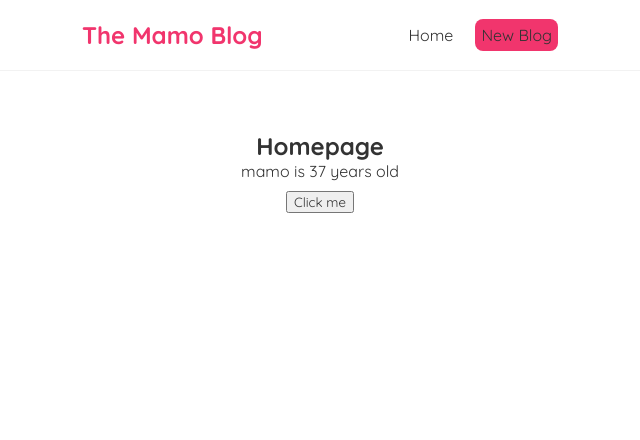
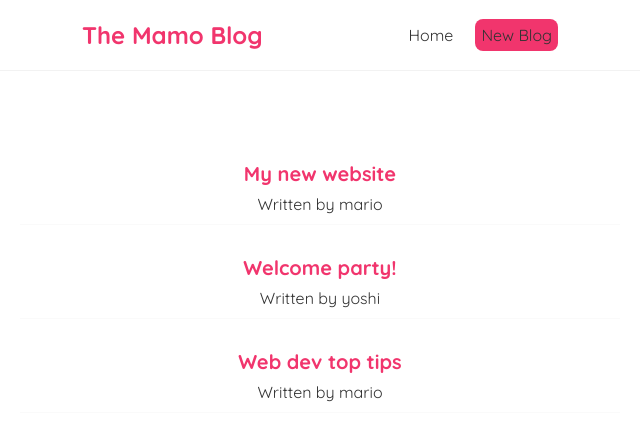
Before and after one commit to Yosef-Ali/react-hooks-routers, a React (Create React App) app: page / in a window 1280 px wide. Shown: the top 440 px of the page, without its empty margins (320-960 px from the left). Built offline with nearby package versions, Linux system fonts and the light colour scheme.

Commit message:
inital state and useState

```diff
--- a/src/Home.jsx
+++ b/src/Home.jsx
@@ -1,21 +1,25 @@
 import { useState } from "react";
 
 const Home = () => {
-  const [name, setName] = useState("mamo");
-  const [age, setAge] = useState(37);
-
-  const handleClick = (e) => {
-    setName("Lili");
-    setAge(30);
-  };
+  const [blogs, setBlogs] = useState([
+    { title: "My new website", body: "lorem ipsum...", author: "mario", id: 1 },
+    { title: "Welcome party!", body: "lorem ipsum...", author: "yoshi", id: 2 },
+    {
+      title: "Web dev top tips",
+      body: "lorem ipsum...",
+      author: "mario",
+      id: 3,
+    },
+  ]);
 
   return (
     <div className="home">
-      <h2>Homepage</h2>
-      <p>
-        {name} is {age} years old
-      </p>
-      <button onClick={handleClick}>Click me</button>
+      {blogs.map((blog) => (
+        <div className="blog-preview" key={blog.id}>
+          <h2>{blog.title}</h2>
+          <p>Written by {blog.author}</p>
+        </div>
+      ))}
     </div>
   );
 };
--- a/src/index.css
+++ b/src/index.css
@@ -43,3 +43,19 @@
 .content button {
   margin-top: 10px;
 }
+
+/* blog previews / list */
+.blog-preview {
+  padding: 10px 16px;
+  margin: 20px 0;
+  border-bottom: 1px solid #fafafa;
+}
+.blog-preview:hover {
+  box-shadow: 1px 3px 5px rgba(0, 0, 0, 0.1);
+}
+
+.blog-preview h2 {
+  font-size: 20px;
+  color: #f1356d;
+  margin-bottom: 8px;
+}
```
